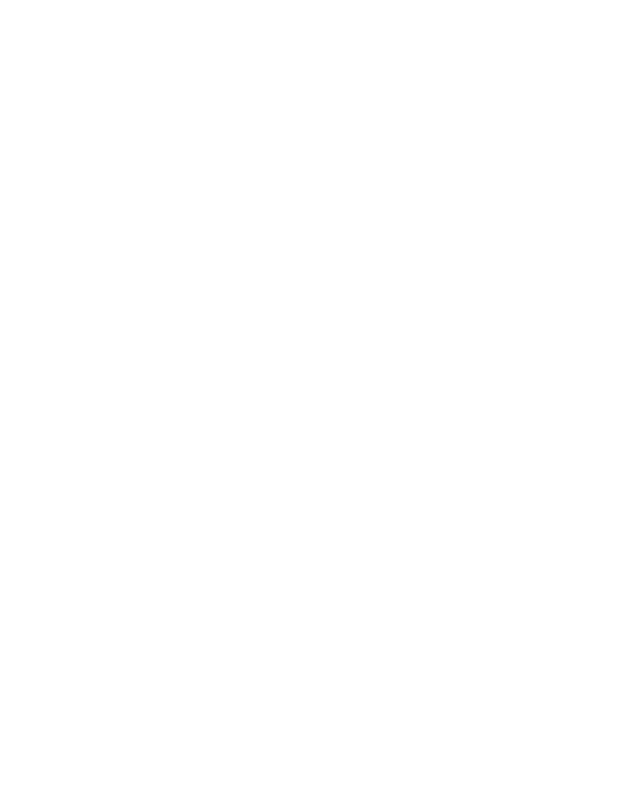
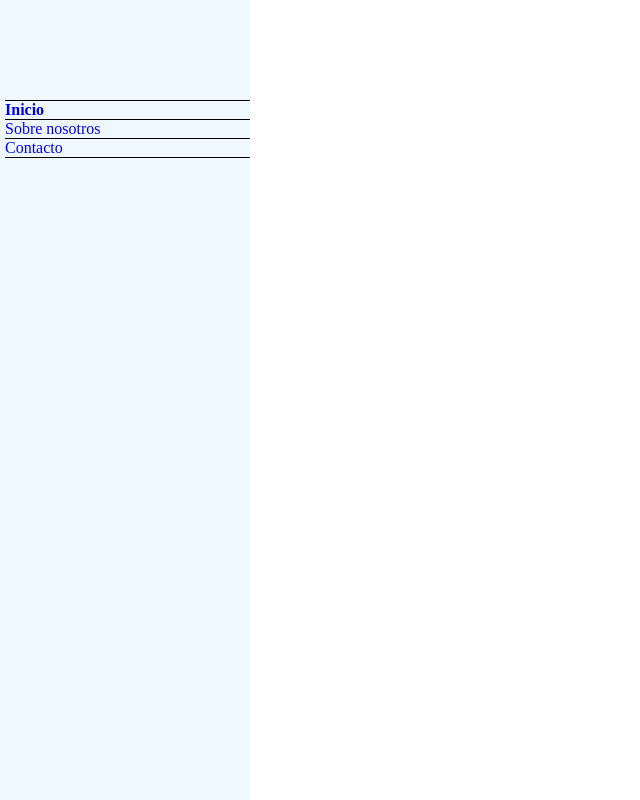
Before and after one commit to Nehimy/first-child---Selectors-CSS, a plain HTML site: page index.html in a window 1280 px wide. Shown: the whole page, without its empty margins (0-640 px from the left). Drawn offline with Linux system fonts and the light colour scheme.

Commit message:
Base del ejemplo creado

```diff
--- a/index.html
+++ b/index.html
@@ -5,8 +5,15 @@
   <meta name="viewport" content="width=device-width, initial-scale=1.0">
   <link rel="stylesheet" href="style.css">
   <link rel="icon" type="image/svg" href="http://ney.lh/css/Notitas_icono.svg">
-  <title>List</title>
+  <title>ejemplo</title>
 </head>
 <body>
+  <nav class="menu">
+    <ul>
+      <li><a href="url">Inicio</a></li>
+      <li><a href="url">Sobre nosotros</a></li>
+      <li><a href="url">Contacto</a></li>
+    </ul>
+  </nav>
 </body>
 </html>
--- a/style.css
+++ b/style.css
@@ -8,3 +8,29 @@
   padding: 0px;
   box-sizing: border-box;
 }
+
+nav {
+    width: 250px;
+    height: 100vh;
+    background: aliceblue;
+    padding-top: 100px;
+    padding-left: 5px;
+}
+a {
+    text-decoration: none;
+}
+
+li {
+    text-decoration: none;
+    border-bottom: 1px solid black;
+}
+
+ul {
+  list-style-type: none;
+}
+
+ul li:first-child {
+    color: red;
+    font-weight: bold;
+    border-top: 1px solid black;
+}
```
